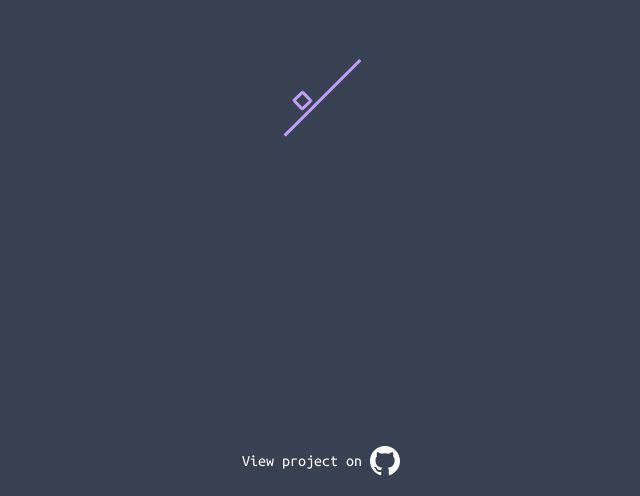
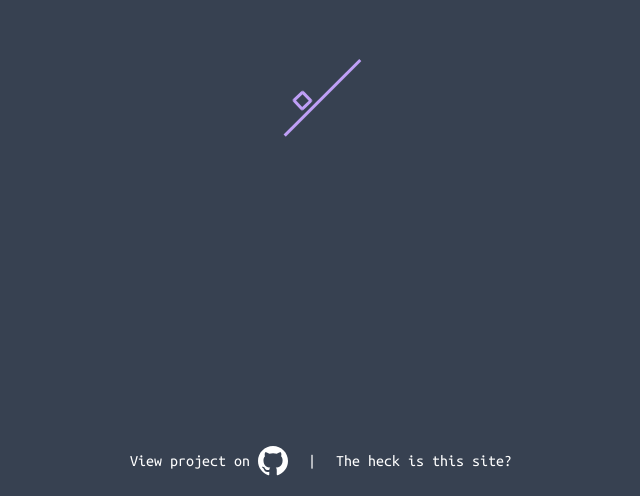
Before and after one commit to Evgastap/aesthetic-typer, a React (Create React App) app: page / in a window 1280 px wide. Shown: the part 304-800 px from the top of the page, without its empty margins (319-959 px from the left). Built offline with nearby package versions, Linux system fonts and the light colour scheme; no server answers.

Commit message:
added info to footer

```diff
--- a/src/Footer.tsx
+++ b/src/Footer.tsx
@@ -1,12 +1,28 @@
 import React from "react";
+import { motion } from 'framer-motion';
+import { useState } from "react";
 
 const Footer = () => {
+
+  const [infoHover, setInfoHover] = useState(false);
+
   return (
+    <>
+      <motion.div className="w-1/2 bg-white rounded-lg shadow-md p-6 absolute top-0 left-1/4" animate={{y: `${infoHover ? '10px' : '-125%'}`}}>
+        <span className="w-full  block leading-normal text-gray-800 text-md text-justify">
+          This site was built as a means to measure your typing speed with a
+          pleasent interface. Start typing, and the countdown will begin. As the
+          60 seconds are up, you will see your statistics, such as WPM, errors,
+          keystrokes, and more.
+        </span>
+      </motion.div>
+
+      <footer className="absolute w-full bottom-5 flex flex-row justify-center items-center text-white font-ubuntu">
         <a
           href="https://github.com/Evgastap/evg-type-test"
           target="_blank"
           rel="noreferrer"
-      className="w-full absolute bottom-5 flex justify-center items-center text-white font-ubuntu"
+          className="flex justify-center items-center"
         >
           <span className="mr-2">View project on</span>
           <svg
@@ -25,6 +41,12 @@ const Footer = () => {
             />
           </svg>
         </a>
+        <div className="ml-5"> | </div>
+        <motion.div className="text-white inline ml-5 cursor-pointer" onHoverStart={() => setInfoHover(true)} onHoverEnd={() => setInfoHover(false)}>
+          The heck is this site?
+        </motion.div>
+      </footer>
+    </>
   );
 };
 
```
Lines whose indentation alone changed are shown as unchanged.
